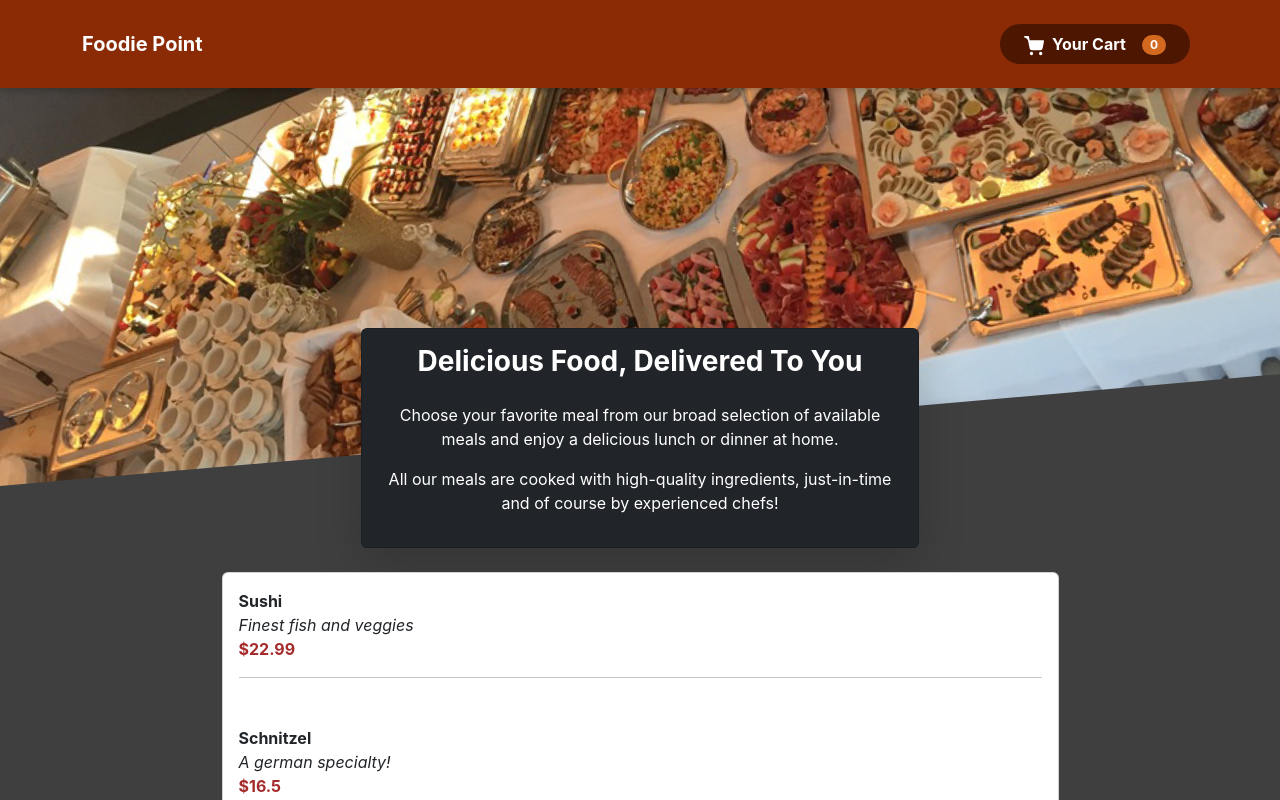
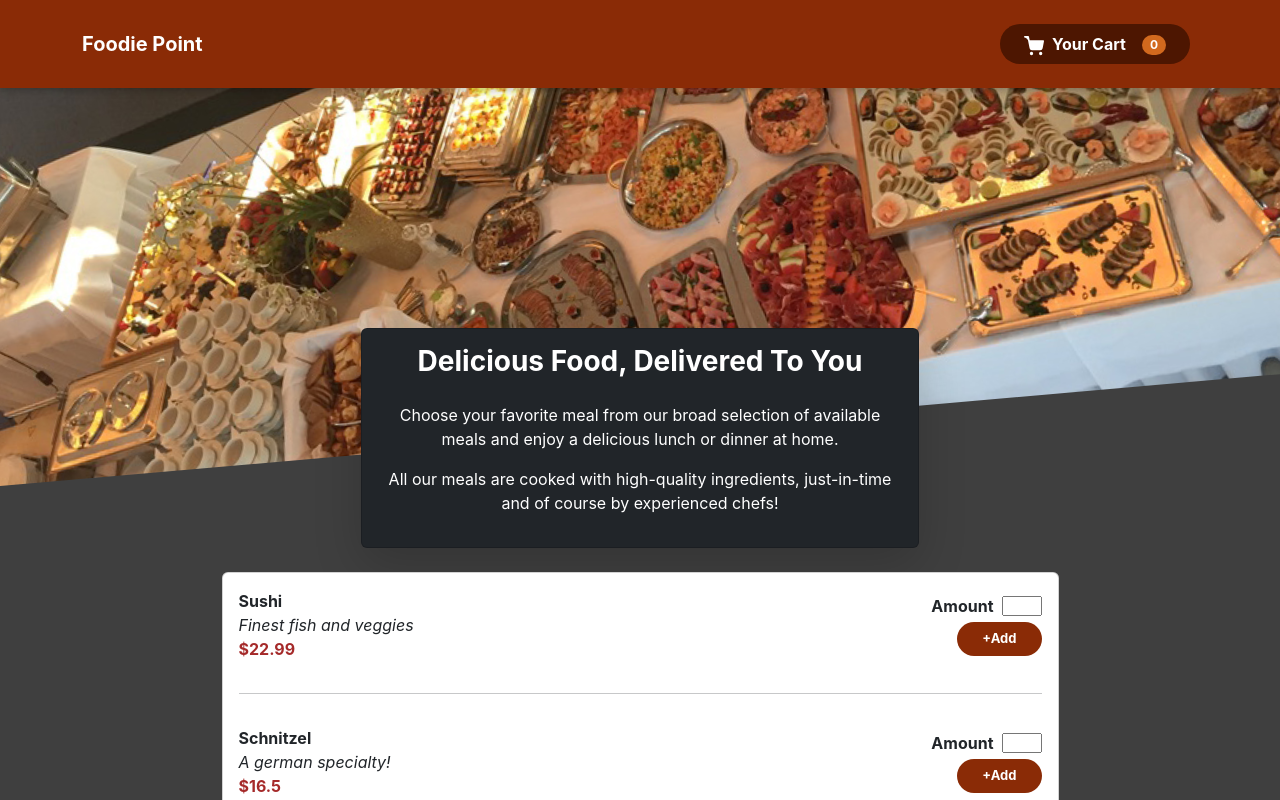
Before and after one commit to abhi9871/Restaurant-Website, a React (Create React App) app: page / in a window 1280 px wide. Shown: the top 800 px of the page. Built offline with nearby package versions, Linux system fonts and the light colour scheme.

Commit message:
Adding a Form

```diff
--- a/src/components/Meals/MealsList.css
+++ b/src/components/Meals/MealsList.css
@@ -1,5 +1,23 @@
 .price {
     color:brown;
+}
+
+.quantity-form {
+    margin-left: auto;
+}
+
+.quantity-form .add-order input {
+    height: 20px;
+    width: 40px;
+}
+
+.quantity-form button {
+    background-color: #8a2b06;
+    font-size: small;
+}
+
+.quantity-form button:hover {
+    background-color: #be3b07;
 }
 
 @media screen and (max-width: 1024px) {
--- a/src/components/Meals/MealsList.js
+++ b/src/components/Meals/MealsList.js
@@ -7,12 +7,25 @@ const MealsList = (props) => {
       <Card className="meals-list w-75">
         {props.items.map((meal) => {
           return (
-            <CardBody>
+            <div key={meal.id}>
+            <CardBody className="d-flex align-items-center">
+            <div className="items-details">
               <div className="fw-bold">{meal.name} </div>
               <div className="fst-italic">{meal.description}</div>
               <div className="price fw-bold">${meal.price}</div>
-              <hr />
+            </div>
+            <div className="quantity-form d-flex flex-column">
+                <div className="add-order mb-1">
+                <label htmlFor='quantity' className="fw-bold">Amount</label>
+                <input type='text' id="quantity" className="ms-2" />
+                </div>
+                <div className="d-flex justify-content-end">
+                <button type="button" className="btn rounded-5 text-white fw-bold px-4">+Add</button>
+                </div>
+            </div>
             </CardBody>
+            <hr className="mx-3" />
+            </div>
           );
         })}
       </Card>
```
